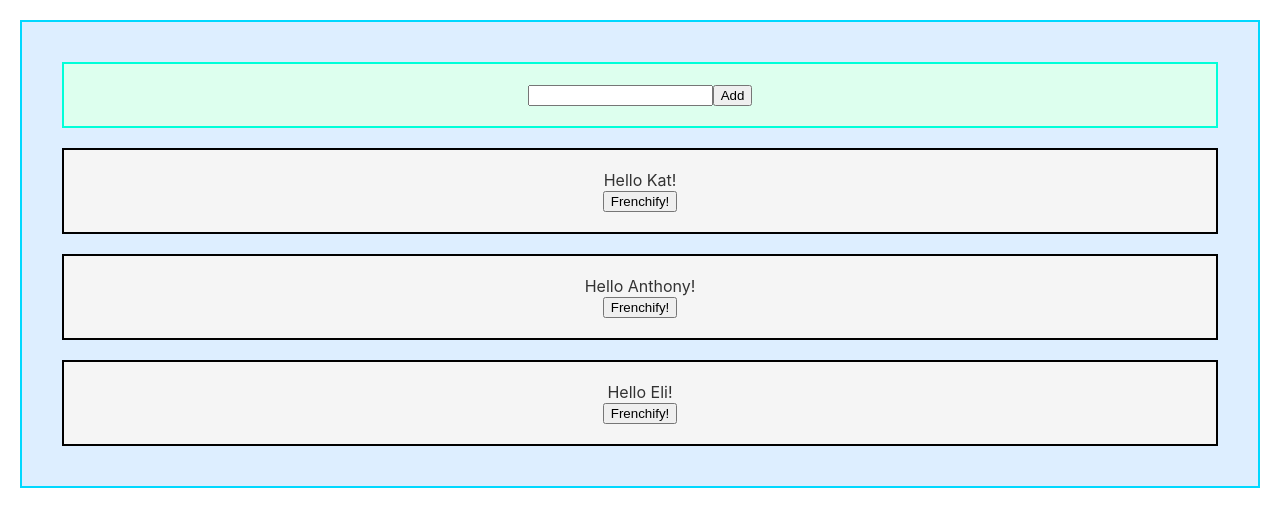
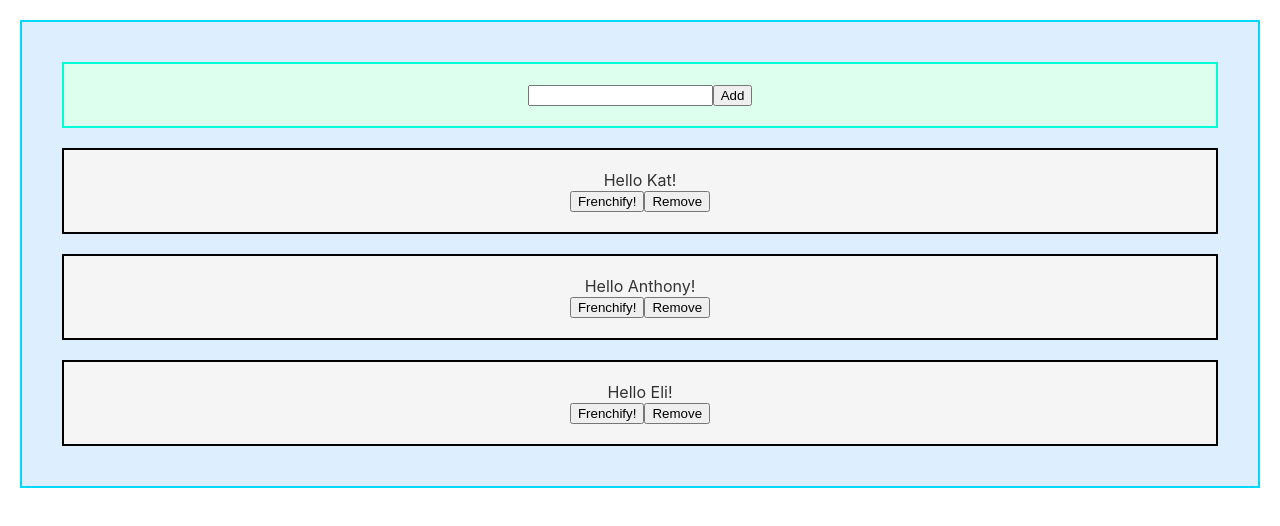
Before and after one commit to KathleenScriver/react-hello-world, a React (Create React App) app: page / in a window 1280 px wide. Shown: the top 526 px of the page. Built offline with nearby package versions, Linux system fonts and the light colour scheme.

Commit message:
Adds removeGreeting to HelloWorld class.

```diff
--- a/src/HelloWorld.js
+++ b/src/HelloWorld.js
@@ -11,12 +11,17 @@ export default class HelloWorld extends Component {
     this.setState({ greeting: 'Bonjour '});
   }
 
+  removeGreeting = () => {
+    this.props.removeGreeting(this.props.name);
+  }
+
   render() {
     return (
       <div className="hello-world">
         {this.state.greeting} {this.props.name}!
         <br/>
         <button onClick={this.frenchify}>Frenchify!</button>
+        <button onClick={this.removeGreeting}>Remove</button>
       </div>
     );
   }
--- a/src/HelloWorldList.js
+++ b/src/HelloWorldList.js
@@ -28,7 +28,11 @@ export default class HelloWorldList extends Component {
 
   renderGreetings = () => {
     return this.state.greetings.map(name => (
-      <HelloWorld key={name} name={name}/>
+      <HelloWorld
+        key={name}
+        name={name}
+        removeGreeting={this.removeGreeting}
+      />
     ));
   }
 
```
